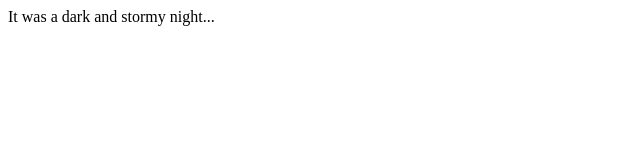
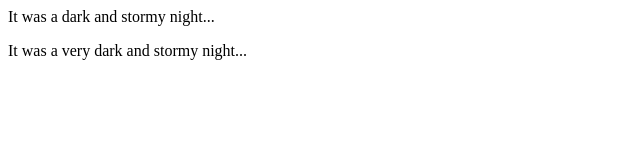
Before and after one commit to kwx92/fireside-story, a plain HTML site: page index.html in a window 1280 px wide. Shown: the whole page, without its empty margins (0-640 px from the left). Drawn offline with Linux system fonts and the light colour scheme.

Commit message:
Added second line of story.

```diff
--- a/index.html
+++ b/index.html
@@ -1,5 +1,6 @@
 <html>
     <body>
       <p>It was a dark and stormy night...</p>
+      <p>It was a very dark and stormy night...</p>
     </body>
   </html>
```
